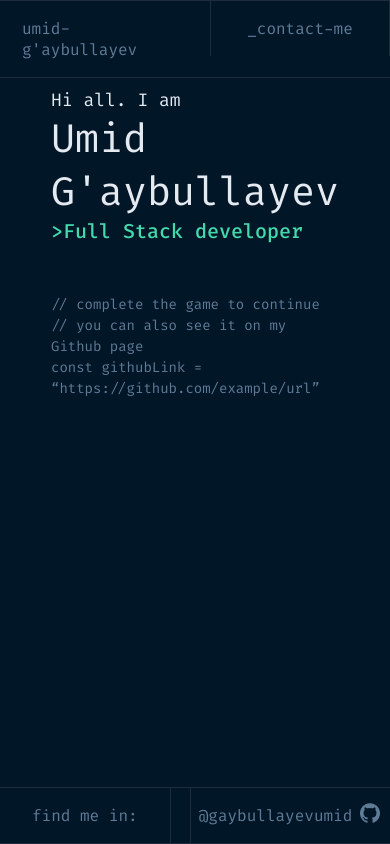
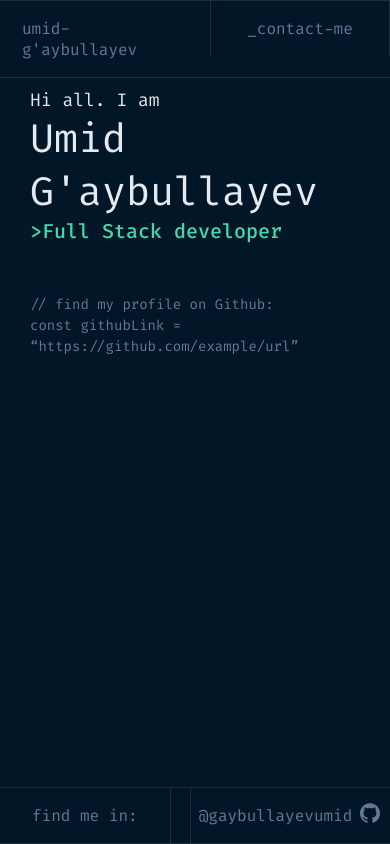
Before and after one commit to gaybullayevumid/djangoTelegramBot, a React (Vite) app: page / in a window 390 px wide. Built offline with nearby package versions, Linux system fonts and the light colour scheme.

Commit message:
init: app

```diff
--- a/src/components/Home/Home.css
+++ b/src/components/Home/Home.css
@@ -5,6 +5,10 @@
     justify-content: center;
     align-items: center;
     gap: 20px;
+}
+
+.home-mobile{
+    display: none;
 }
 
 h5 {
@@ -34,35 +38,32 @@ p {
 
 @media only screen and (min-width: 345px) and (max-width: 991px) {
     .home{
-        width: 100%;
-        display: flex;
-        flex-wrap: wrap;
+        /* width: 100%; */
+        display: none;
+        /* flex-wrap: wrap;
         justify-content: center;
         align-items: start;
-        padding: 10px 100px;
+        padding: 10px 100px; */
     }
 
-    .home .text{
+    .home-mobile {
         display: flex;
         flex-direction: column;
         align-items: start;
         justify-content: center;
+        padding: 10px 30px;
     }
 
-    .home .game{
-        display: none;
-    }
-
-    .home h1 {
+    .home-mobile h1 {
         font-size: 40px;
     }
 
-    .home h3{
+    .home-mobile h3{
         font-size: 20px;
         color: #43d9ad;
     }
 
-    .home p{
+    .home-mobile p{
         font-size: 14px;
     }
 }
--- a/src/components/Home/Home.jsx
+++ b/src/components/Home/Home.jsx
@@ -17,6 +17,15 @@ export default function Home() {
           <img src={"/Snake Game.png"} />
         </div>
       </div>
+
+      <div className="home-mobile">
+        <h5>Hi all. I am</h5>
+        <h1>Umid G'aybullayev</h1>
+        <h3> >Full Stack developer</h3>
+
+        <p>// find my profile on Github:</p>
+        <p>const githubLink = “https://github.com/example/url”</p>
+      </div>
     </>
   )
 }
```
